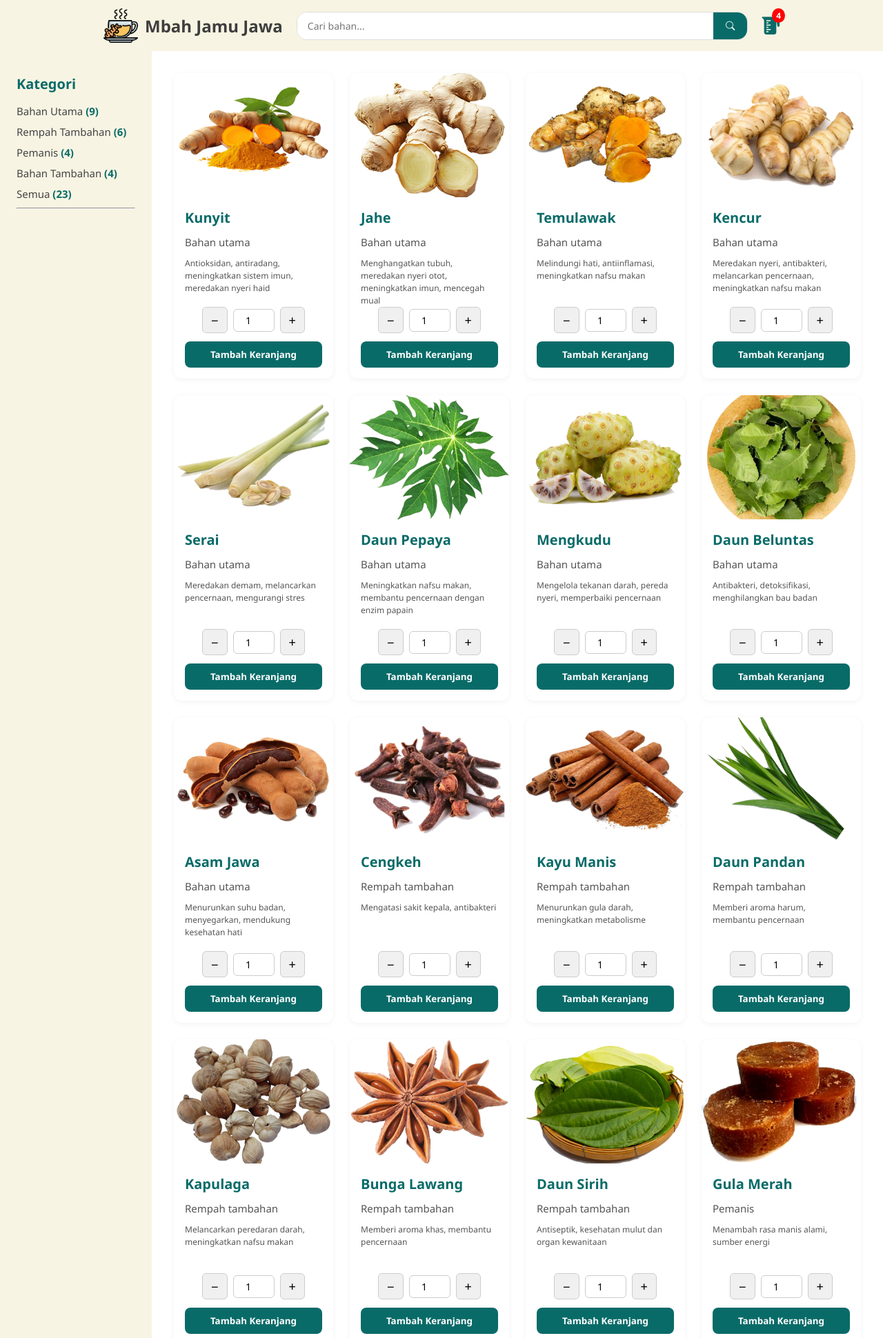
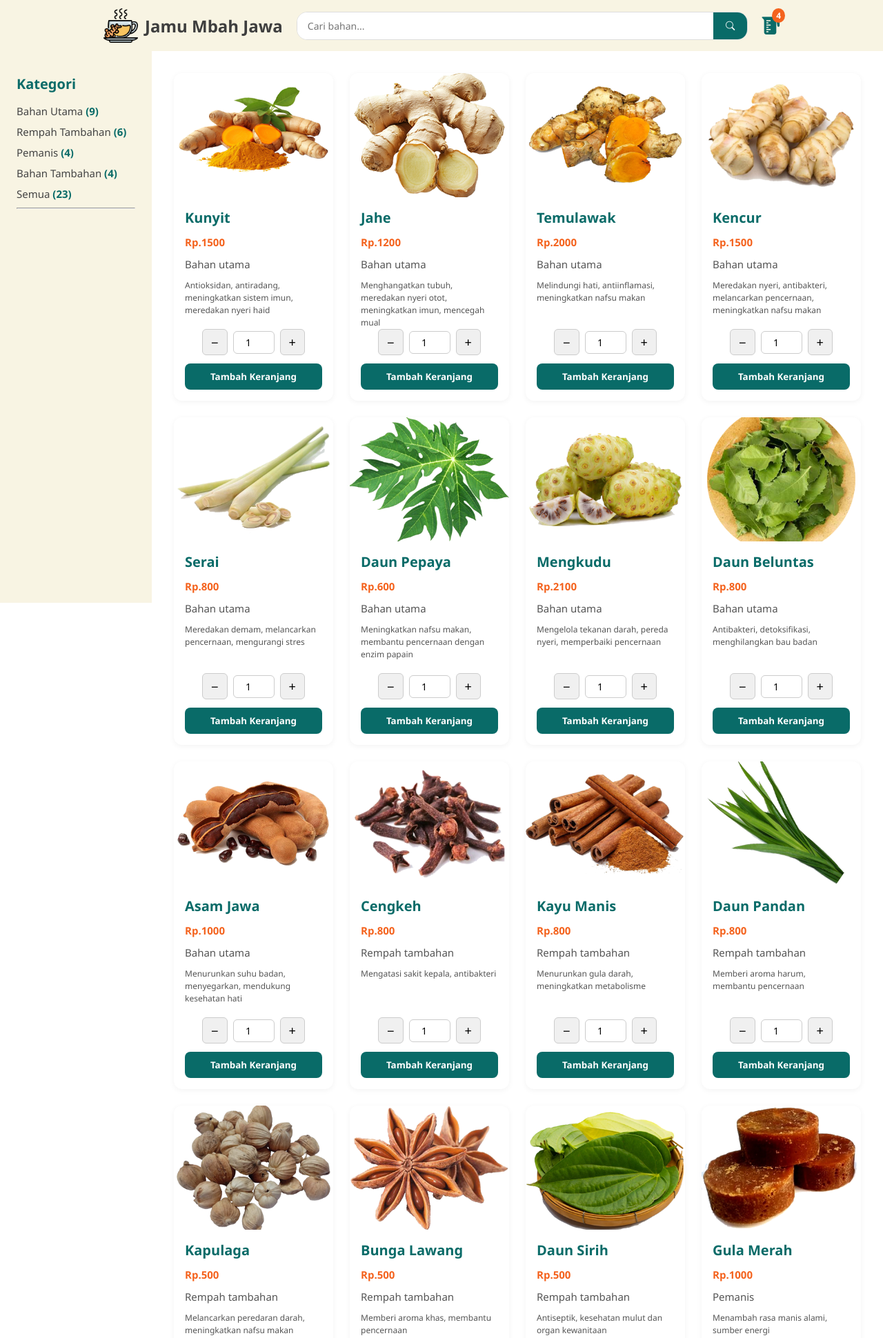
Before and after one commit to adamwahyuh/jamushop, a PHP site: page / in a window 1280 px wide. Shown: the top 1940 px of the page at 69% size. Run offline with PHP 8.4, Linux system fonts and the light colour scheme; data comes from the database, SQL or seed files in the repository.

Commit message:
Update interface & add price cause i forgot as always

```diff
--- a/asset/css/card.css
+++ b/asset/css/card.css
@@ -36,6 +36,12 @@
   font-size: 20px;
   font-weight: bold;
   color: var(--secondary-color);
+  margin: 0;
+}
+.card-price {
+  font-size: 15px;
+  font-weight: bold;
+  color: #F4631E;
   margin: 0;
 }
 
--- a/asset/css/index.css
+++ b/asset/css/index.css
@@ -16,6 +16,7 @@ header{
   z-index: 99;
   top: 0;
 }
+
 body, html {
   margin: 0;
   padding: 0;
@@ -31,7 +32,11 @@ main {
   width: 220px;
   background-color: var(--primary-color);
   padding: 24px;
+
   position: sticky;
+  top: 60px;
+  height: 100vh;
+  overflow-y: auto;
 }
 .sidebar .category{
   margin-top: 10px;
--- a/asset/css/navbar.css
+++ b/asset/css/navbar.css
@@ -77,7 +77,7 @@ nav .cart a:hover {
   position: absolute;
   top: -8px;
   right: -8px;
-  background: red;
+  background: #F4631E;
   color: white;
   font-size: 12px;
   font-weight: bold;
--- a/index.php
+++ b/index.php
@@ -1,5 +1,5 @@
 <?php
-$namaToko = "Mbah Jamu Jawa";
+$namaToko = "Jamu Mbah Jawa";
 include("backend/koneksi.php");
 
 $totalBahan = count($bahan->fetchAllBahan());
@@ -78,6 +78,7 @@ if ($_SERVER['REQUEST_METHOD'] == 'POST') {
 
     <main>
         <div class="sidebar">
+            <div class="side-content">
                 <div class="category">
                     <h2>Kategori</h2>
                     <a href="?search=bahan+utama">Bahan Utama <span class="highlight-indicator">(<?= $totalBahanUtama; ?>)</span></a>
@@ -86,6 +87,7 @@ if ($_SERVER['REQUEST_METHOD'] == 'POST') {
                     <a href="?search=bahan+tambahan">Bahan Tambahan <span class="highlight-indicator">(<?= $totalBahanTambahan; ?>)</span></a>
                     <a href="?search=">Semua <span class="highlight-indicator">(<?= $totalBahan ?>)</span></a>
                     <hr>
+                </div>
             </div>
         </div>
 
@@ -97,6 +99,7 @@ if ($_SERVER['REQUEST_METHOD'] == 'POST') {
                     <img src="<?= $b['foto'] ?>" alt="<?= $b['nama'] ?>" class="card-img">
                     <div class="card-body">
                         <h3 class="card-title"><?= $b['nama'] ?></h3>
+                        <h3 class="card-price">Rp.<?= $b['harga'] ?></h3>
                         <p class="card-category"><?= $b['jenis'] ?></p>
                         <p class="card-description"><?= $b['deskripsi'] ?></p>
                         <form action="" method="post" class="keranjang-form">
@@ -113,7 +116,7 @@ if ($_SERVER['REQUEST_METHOD'] == 'POST') {
                 <?php endforeach; ?>
             </div>
             <?php else: ?>
-                <p class="not-found">Tidak ada bahan</p>
+                <p class="not-found">Tidak ada bahan... :( </p>
         </div>
             <?php endif; ?>
     </main>
```
Lines whose indentation alone changed are shown as unchanged.
